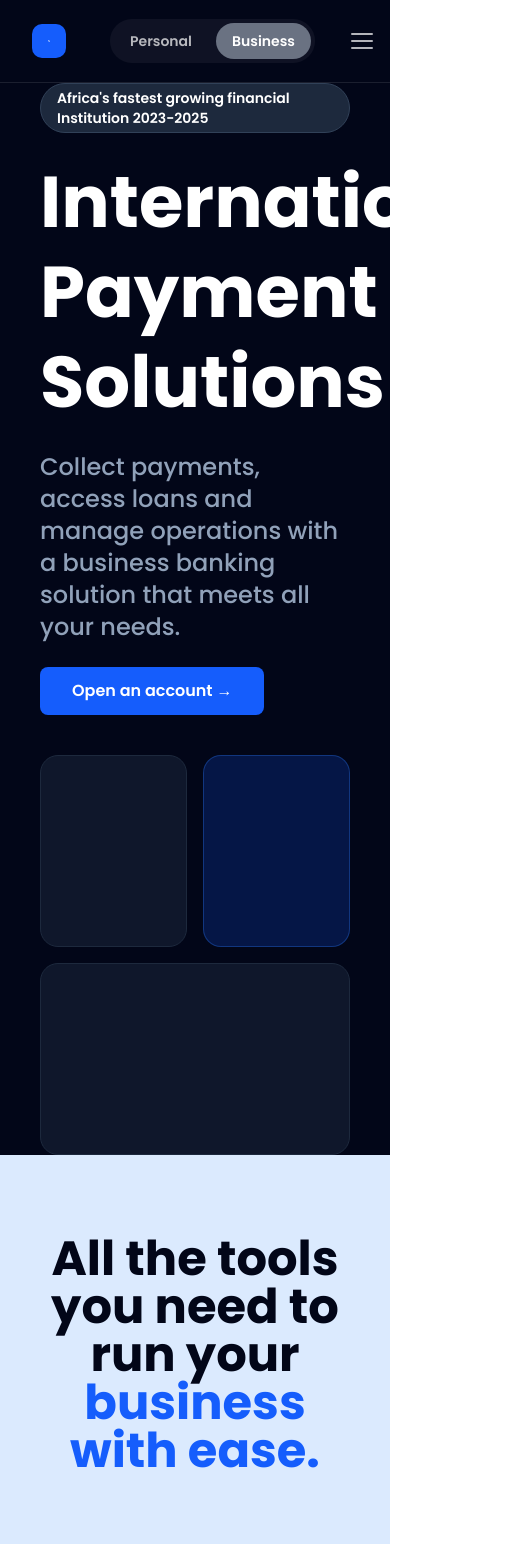
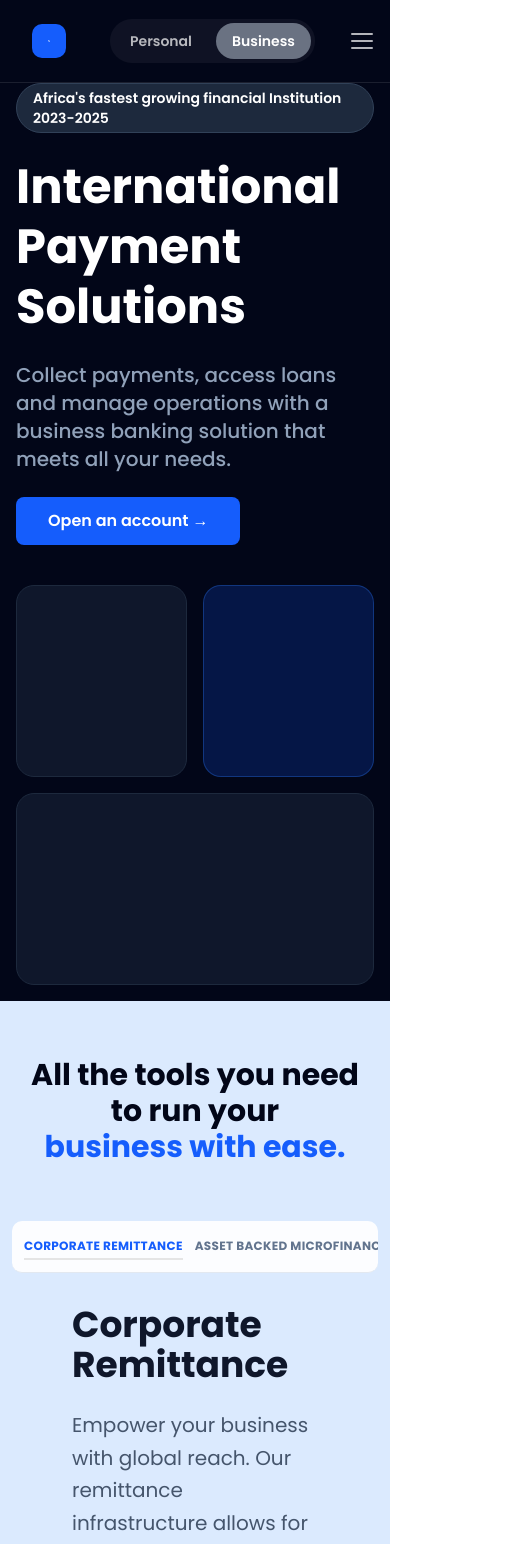
Before and after one commit to BICD-dev/saucam-financials, a Next.js app: page /business in a window 390 px wide. Shown: the top 1544 px of the page, 527 px wide, since content can reach past the window. Built offline with nearby package versions, Linux system fonts and the light colour scheme.

Commit message:
Optimized business page for mobile repsonsiveness

```diff
--- a/src/app/business/page.tsx
+++ b/src/app/business/page.tsx
@@ -170,7 +170,7 @@ const Business = () => {
     const target = document.getElementById(sectionId);
     if (!target) return;
 
-    const stickyOffset = 160; // header (68) + section nav (68)
+    const stickyOffset = window.innerWidth < 768 ? 132 : 160;
     const targetTop =
       target.getBoundingClientRect().top + window.scrollY - stickyOffset;
 
@@ -252,15 +252,15 @@ const Business = () => {
   return (
     <main className="bg-slate-950 text-white">
       {/* Section 1: Hero */}
-      <div className="min-h-screen px-10 grid grid-cols-1 lg:grid-cols-2 gap-10 items-center">
+      <div className="min-h-screen px-4 sm:px-6 lg:px-10 grid grid-cols-1 lg:grid-cols-2 gap-10 items-center">
         <section className="flex flex-col gap-6 items-left justify-center ">
           <p className="text-sm font-semibold text-white bg-slate-800 border border-slate-700 rounded-full w-fit px-4 py-1">
             Africa&apos;s fastest growing financial Institution 2023-2025
           </p>
-          <h1 className="font-bold text-7xl leading-tight">
+          <h1 className="font-bold text-5xl md:text-7xl leading-tight">
             International Payment Solutions
           </h1>
-          <h2 className="font-medium text-2xl text-slate-400">
+          <h2 className="font-medium text-xl md:text-2xl text-slate-400">
             Collect payments, access loans and manage operations with a business
             banking solution that meets all your needs.
           </h2>
@@ -268,7 +268,7 @@ const Business = () => {
             Open an account &rarr;
           </button>
         </section>
-        <section className="grid grid-cols-2 gap-4 h-[400px]">
+        <section className="grid grid-cols-2 gap-4 h-[400px] mb-4">
           {/* Placeholder for your visuals */}
           <div className="bg-slate-900 rounded-2xl border border-slate-800"></div>
           <div className="bg-blue-600/20 rounded-2xl border border-blue-500/30"></div>
@@ -277,25 +277,25 @@ const Business = () => {
       </div>
 
       {/* Section 2: Features with Sticky Nav */}
-      <div className="relative h-fit bg-blue-100 pb-20">
-        <div className="py-20 text-center">
-          <h1 className="text-5xl font-bold text-slate-950">
+      <div className="relative h-fit bg-blue-100 pb-20 px-3 sm:px-4 md:px-6">
+        <div className="py-14 md:py-20 text-center">
+          <h1 className="text-3xl md:text-5xl font-bold text-slate-950">
             All the tools you need to run your
           </h1>
-          <h1 className="text-5xl font-bold text-blue-600">
+          <h1 className="text-3xl md:text-5xl font-bold text-blue-600">
             business with ease.
           </h1>
         </div>
 
         {/* THE STICKY NAVBAR */}
-        <nav className="sticky top-[90px] z-40 bg-white/90 backdrop-blur-md border-b border-slate-200 py-4 mb-10 rounded-lg">
-          <ul className="flex gap-8 justify-center overflow-none px-4">
+        <nav className="sticky top-[82px] md:top-[90px] z-40 bg-white/90 backdrop-blur-md border-b border-slate-200 py-3 mb-8 rounded-lg">
+          <ul className="flex gap-3 md:gap-8 md:justify-center overflow-x-auto whitespace-nowrap px-3 md:px-4">
             {sections.map((sec) => (
               <li key={sec.id}>
                 <a
                   href={`#${sec.id}`}
                   onClick={(event) => handleSectionNavClick(event, sec.id)}
-                  className={`text-sm font-bold uppercase tracking-wider transition-all ${
+                  className={`inline-block text-xs md:text-sm font-bold uppercase tracking-wide md:tracking-wider transition-all ${
                     activeSection === sec.id
                       ? "text-blue-600 border-b-2 pb-1"
                       : "text-slate-500 hover:text-slate-900"
@@ -309,7 +309,7 @@ const Business = () => {
         </nav>
 
         {/* Content Sections */}
-        <section className="max-w-6xl mx-auto px-6">
+        <section className="max-w-6xl mx-auto px-3 sm:px-4 md:px-6">
           {sections.map((sec) => (
             <div
               id={sec.id}
@@ -339,7 +339,7 @@ const Business = () => {
       </div>
 
       {/* ── Section 3: CTA + Testimonial Slider ─────────────── */}
-      <div className="min-h-screen bg-slate-950 grid grid-cols-1 lg:grid-cols-2 gap-16 px-10 py-24 items-center">
+      <div className="min-h-screen bg-slate-950 grid grid-cols-1 lg:grid-cols-2 gap-10 md:gap-16 px-4 sm:px-6 lg:px-10 py-16 md:py-24 items-center">
         {/* Left — CTA copy */}
         <div className="flex flex-col gap-6">
           <span className="text-blue-400 text-sm font-semibold uppercase tracking-widest">
@@ -538,7 +538,7 @@ const Business = () => {
         </div>
       </div>
       {/* section 4 */}
-      <div className="bg-slate-200 h-screen flex flex-col gap-14 pt-8 text-black">
+      <div className="bg-slate-200 min-h-screen px-4 sm:px-6 lg:px-10 flex flex-col gap-10 md:gap-14 pt-8 text-black">
         <section className="grid grid-cols-1 lg:grid-cols-3">
           <h1 className="text-2xl font-bold">What&apos;s more?</h1>
           <h1 className="text-2xl font-semibold text-gray-600">
@@ -593,27 +593,27 @@ const Business = () => {
             aria-hidden
           />
 
-          <div className="relative z-10 max-w-5xl mx-auto w-full px-8">
+          <div className="relative z-10 max-w-5xl mx-auto w-full px-4 sm:px-6 md:px-8">
             {/* Heading */}
-            <div className="mb-12">
+            <div className="mb-8 md:mb-12">
               <p className="text-blue-400 text-sm font-semibold uppercase tracking-widest mb-3">
                 Getting started
               </p>
-              <h2 className="text-5xl font-bold text-slate-900">How to get started</h2>
-              <p className="text-slate-600 mt-3 text-lg">
+              <h2 className="text-3xl md:text-5xl font-bold text-slate-900">How to get started</h2>
+              <p className="text-slate-600 mt-3 text-base md:text-lg">
                 Your journey with Saucam starts here — just follow these easy
                 steps.
               </p>
             </div>
 
             {/* Progress bar */}
-            <div className="mb-10">
+            <div className="mb-8 md:mb-10">
               <div className="flex items-center justify-between relative">
                 {/* Track */}
-                <div className="absolute top-5 left-5 right-5 h-px bg-slate-300 z-0" />
+                <div className="absolute top-4 md:top-5 left-4 md:left-5 right-4 md:right-5 h-px bg-slate-300 z-0" />
                 {/* Fill */}
                 <div
-                  className="absolute top-5 left-5 h-px bg-blue-500 z-10"
+                  className="absolute top-4 md:top-5 left-4 md:left-5 h-px bg-blue-500 z-10"
                   style={{ width: `calc(${progressPercent}% - 0px)` }}
                 />
 
@@ -624,7 +624,7 @@ const Business = () => {
                   >
                     {/* Circle */}
                     <div
-                      className="w-10 h-10 rounded-full flex items-center justify-center text-sm font-bold border-2 transition-all duration-500"
+                      className="w-8 h-8 md:w-10 md:h-10 rounded-full flex items-center justify-center text-xs md:text-sm font-bold border-2 transition-all duration-500"
                       style={{
                         background:
                           i < activeStep
@@ -670,7 +670,7 @@ const Business = () => {
 
                     {/* Step label */}
                     <span
-                      className="text-xs font-semibold transition-colors duration-300 text-center max-w-[80px]"
+                      className="hidden sm:block text-xs font-semibold transition-colors duration-300 text-center max-w-[80px]"
                       style={{
                         color:
                           i === activeStep
@@ -688,11 +688,11 @@ const Business = () => {
             </div>
 
             {/* Card */}
-            <div className="grid grid-cols-1 lg:grid-cols-5 gap-6">
+            <div className="grid grid-cols-1 lg:grid-cols-5 gap-4 md:gap-6">
               {/* Main card */}
               <div
                 key={activeStep}
-                className="lg:col-span-3 bg-white border border-slate-300 rounded-2xl p-10"
+                className="lg:col-span-3 bg-white border border-slate-300 rounded-2xl p-5 md:p-10"
                 style={{ animation: "stepCardIn 0.45s cubic-bezier(0.22,1,0.36,1) both" }}
               >
                 {/* Step icon + number */}
@@ -704,13 +704,13 @@ const Business = () => {
                     <div className="text-blue-400 text-xs font-bold uppercase tracking-widest">
                       Step {steps[activeStep].number}
                     </div>
-                    <div className="text-slate-900 font-bold text-xl mt-0.5">
+                    <div className="text-slate-900 font-bold text-lg md:text-xl mt-0.5">
                       {steps[activeStep].title}
                     </div>
                   </div>
                 </div>
 
-                <p className="text-slate-600 text-lg leading-relaxed mb-8">
+                <p className="text-slate-600 text-base md:text-lg leading-relaxed mb-6 md:mb-8">
                   {steps[activeStep].description}
                 </p>
 
@@ -724,7 +724,7 @@ const Business = () => {
               </div>
 
               {/* Side list of upcoming steps */}
-              <div className="lg:col-span-2 flex flex-col gap-3">
+              <div className="hidden lg:flex lg:col-span-2 flex-col gap-3">
                 {steps.map((step, i) => (
                   <div
                     key={step.number}
@@ -786,7 +786,7 @@ const Business = () => {
 
             {/* Scroll hint */}
             {activeStep < steps.length - 1 && (
-              <div className="flex items-center gap-2 mt-8 text-slate-500 text-sm">
+              <div className="hidden sm:flex items-center gap-2 mt-8 text-slate-500 text-sm">
                 <svg
                   width="16"
                   height="16"
--- a/src/components/layout/Header.tsx
+++ b/src/components/layout/Header.tsx
@@ -163,7 +163,7 @@ export default function Header() {
 
   return (
     <header className="sticky top-0 z-[100] bg-slate-950 border-b border-white/10">
-      <div className="max-w-[1180px]  px-8 flex items-center h-[82px] gap-8 justify-between">
+      <div className="max-w-295  px-8 flex items-center h-[82px] gap-8 justify-between">
         {/* Logo */}
         <Link href="/business" className="flex items-center gap-3 no-underline shrink-0">
           {/* <Image src="/assets/saucam_logoMark-WhiteBg-transparent.png" alt="Saucam Logo" className="w-40 h-35" /> */}
@@ -205,12 +205,12 @@ export default function Header() {
               {item.href && !item.dropdown ? (
                 <Link
                   href={item.href}
-                  className="flex items-center gap-1.5 px-4 py-2.5 rounded-lg text-base font-semibold text-white cursor-pointer no-underline whitespace-nowrap transition-colors hover:text-white hover:bg-white/7"
+                  className="flex items-center gap-1.5 px-2 py-2.5 rounded-lg text-base font-semibold text-white cursor-pointer no-underline whitespace-nowrap transition-colors hover:text-white hover:bg-white/7"
                 >
                   {item.label}
                 </Link>
               ) : (
-                <span className="flex items-center gap-1.5 px-4 py-2.5 rounded-lg text-base font-semibold text-white cursor-pointer whitespace-nowrap transition-colors hover:text-white hover:bg-white/7">
+                <span className="flex items-center gap-1.5 px-2 py-2.5 rounded-lg text-base font-semibold text-white cursor-pointer whitespace-nowrap transition-colors hover:text-white hover:bg-white/7">
                   {item.label}
                   {item.dropdown && (
                     <span
@@ -249,7 +249,7 @@ export default function Header() {
         </nav>
 
         {/* CTA buttons */}
-        <div className="hidden md:flex items-center gap-3 shrink-0">
+        <div className="hidden md:flex items-center gap-2 shrink-0">
           <Link
             href="/login"
             className="px-5 py-2.5 rounded-lg text-base font-semibold text-white no-underline transition-colors hover:text-white"
```
